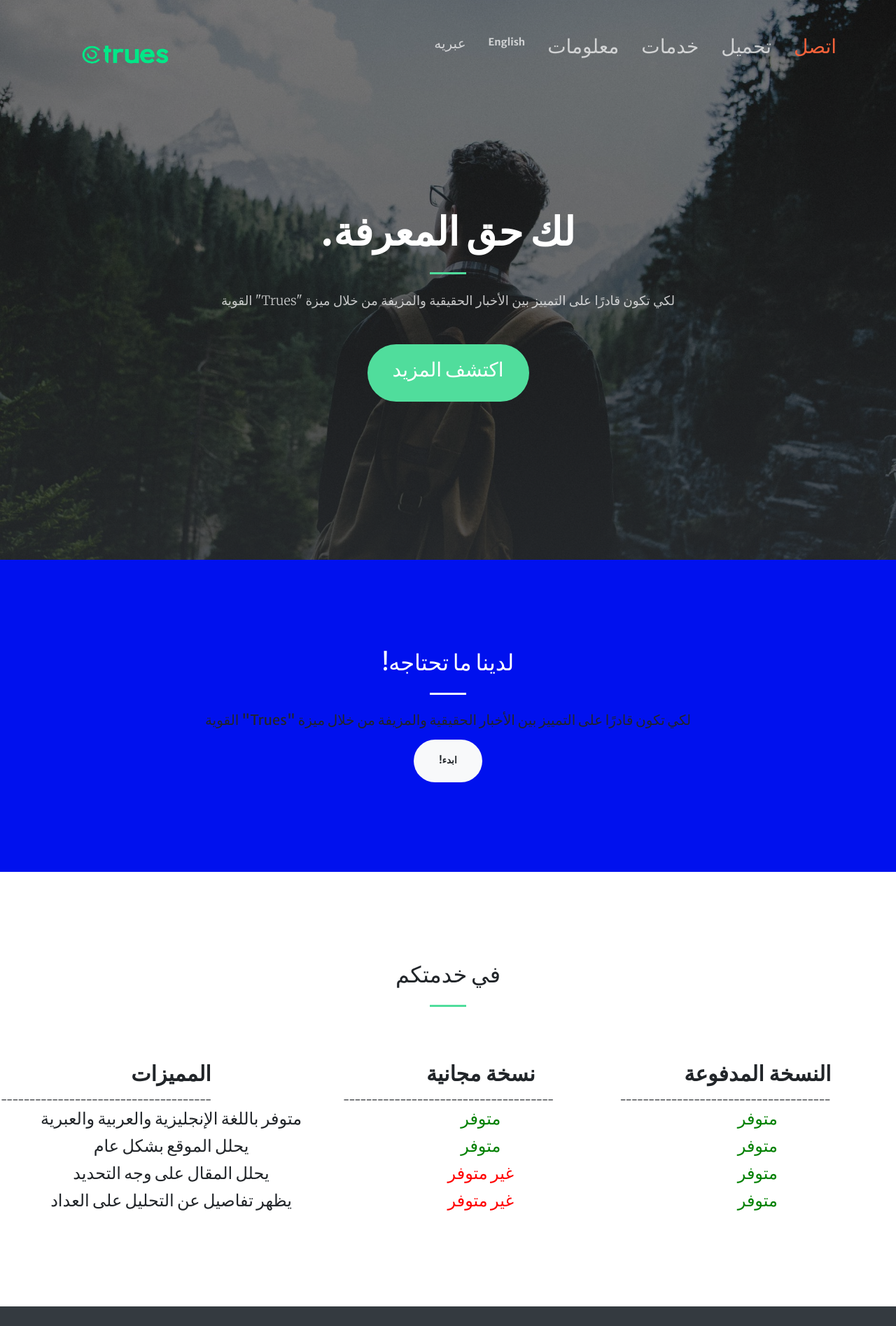
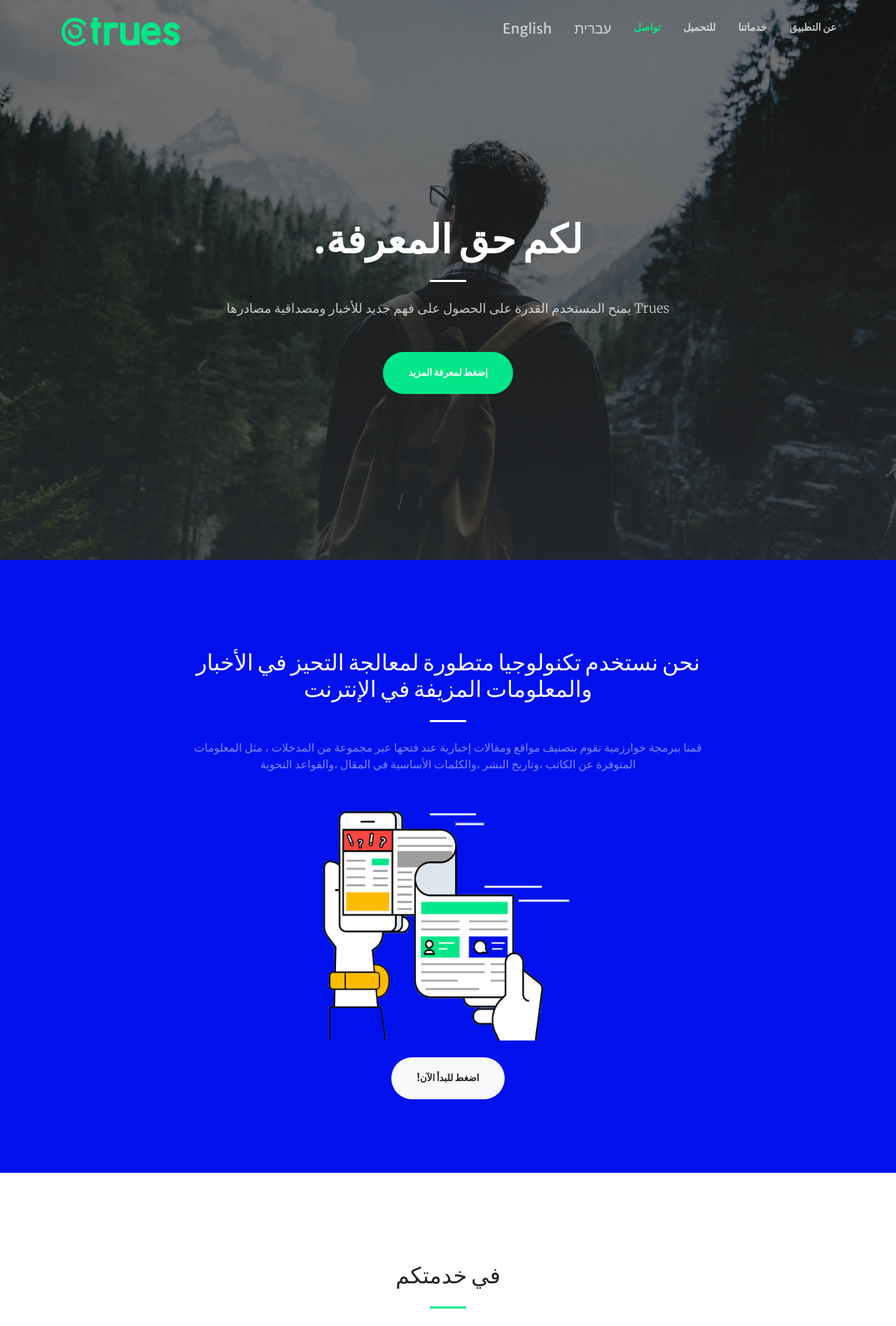
Before and after one commit to alice19-meet/Trues-1, a Flask app: page /ar in a window 1280 px wide. Shown: the top 1895 px of the page at 70% size. Run offline with Flask 2, Linux system fonts and the light colour scheme; some libraries are stand-ins or nearby versions.

Commit message:
ar and he

```diff
--- a/newwebiste/templates/arabicindex.html
+++ b/newwebiste/templates/arabicindex.html
@@ -10,17 +10,17 @@
 
   <link href="https://fonts.googleapis.com/css?family=Arvo|Open+Sans" rel="stylesheet">
   <!-- Font Awesome Icons -->
-  <link href="vendor/fontawesome-free/css/all.min.css" rel="stylesheet" type="text/css">
+  <link href="../static/vendor/fontawesome-free/css/all.min.css" rel="stylesheet" type="text/css">
 
   <!-- Google Fonts -->
   <link href="https://fonts.googleapis.com/css?family=Merriweather+Sans:400,700" rel="stylesheet">
   <link href='https://fonts.googleapis.com/css?family=Merriweather:400,300,300italic,400italic,700,700italic' rel='stylesheet' type='text/css'>
 
   <!-- Plugin CSS -->
-  <link href="vendor/magnific-popup/magnific-popup.css" rel="stylesheet">
+  <link href="../static/vendor/magnific-popup/magnific-popup.css" rel="stylesheet">
 
   <!-- Theme CSS - Includes Bootstrap -->
-  <link href="{{ url_for('static', filename='css/creative.min.css')}}" rel="stylesheet">
+  <link href="{{ url_for('static', filename='css/creative.css')}}" rel="stylesheet">
   <link rel="stylesheet" type="text/css" href="/static/style.css">
 </head>
 
@@ -29,29 +29,29 @@
   <!-- Navigation -->
   <nav class="navbar navbar-expand-lg navbar-light fixed-top py-3" id="mainNav">
     <div class="container">
-      <a href="#page-top" class="navbar-brand js-scroll-trigger"><img src="static/trues_logo.png" alt="trues logo" style="width:200px;height:100px;border:0;"></a>
+      <a href="#page-top" class="navbar-brand js-scroll-trigger"><img src="static/Green_Logo.png" alt="trues logo" style="width:174.8px;height:48.6px;border:0;"></a>
       <button class="navbar-toggler navbar-toggler-right" type="button" data-toggle="collapse" data-target="#navbarResponsive" aria-controls="navbarResponsive" aria-expanded="false" aria-label="Toggle navigation">
         <span class="navbar-toggler-icon"></span>
       </button>
       <div class="collapse navbar-collapse" id="navbarResponsive">
         <ul class="navbar-nav ml-auto my-2 my-lg-0">
           <li class="nav-item">
-            <a class="nav-link js-scroll-trigger"  href="/he"><h5>عبريه</h5></a>
+            <a class="nav-link js-scroll-trigger"  href="/"><h5>English</h5></a>
           </li>
           <li class="nav-item">
-            <a class="nav-link js-scroll-trigger"  href="/">English</a>
+            <a class="nav-link js-scroll-trigger" href="/he"><h5>עברית</h5></a>
           </li>
           <li class="nav-item">
-            <a class="nav-link js-scroll-trigger" href="#about"><h3>معلومات</h4></a>
+            <a class="nav-link js-scroll-trigger" href="#contact">تواصل</a>
           </li>
           <li class="nav-item">
-            <a class="nav-link js-scroll-trigger" href="#services"><h3>خدمات</h3></a>
+            <a class="nav-link js-scroll-trigger" href="#portfolio">للتحميل</a>
           </li>
           <li class="nav-item">
-            <a class="nav-link js-scroll-trigger" href="#portfolio"><h3>تحميل</h3></a>
+            <a class="nav-link js-scroll-trigger" href="#services">خدماتنا</a>
           </li>
           <li class="nav-item">
-            <a class="nav-link js-scroll-trigger" href="#contact"><h3>اتصل</h3></a>
+            <a class="nav-link js-scroll-trigger" href="#about">عن التطبيق</a>
           </li>
         </ul>
       </div>
@@ -63,12 +63,13 @@
     <div class="container h-100">
       <div class="row h-100 align-items-center justify-content-center text-center">
         <div class="col-lg-10 align-self-end">
-          <h1 class="text-uppercase text-white font-weight-bold">.لك حق المعرفة</h1>
-          <hr class="divider my-4">
+          <h1 class="text-uppercase text-white font-weight-bold">.لكم حق المعرفة</h1>
+          <hr class="divider green my-4">
         </div>
         <div class="col-lg-8 align-self-baseline">
-          <p class="text-white-75 font-weight-light mb-5">القوية "Trues" لكي تكون قادرًا على التمييز بين الأخبار الحقيقية والمزيفة من خلال ميزة</p>
-          <a class="btn btn-primary btn-xl js-scroll-trigger" href="#about"><h3>اكتشف المزيد</h3></a>
+          <p class="text-white-75 font-weight-light mb-5"> يمنح المستخدم القدرة على الحصول على فهم جديد للأخبار ومصداقية مصادرها Trues
+         </p>
+          <a class="btn btn-primary btn-xl js-scroll-trigger" href="#about">إضغط لمعرفة المزيد</a>
         </div>
       </div>
     </div>
@@ -79,10 +80,14 @@
     <div class="container">
       <div class="row justify-content-center">
         <div class="col-lg-8 text-center">
-          <h2 class="text-white mt-0">!لدينا ما تحتاجه</h2>
+          <h2 class="text-white mt-0"> نحن نستخدم تكنولوجيا متطورة لمعالجة التحيز في الأخبار والمعلومات المزيفة في الإنترنت </h2>
           <hr class="divider light my-4">
-          <p class="text-white-50 mb-4"><h5>القوية "Trues" لكي تكون قادرًا على التمييز بين الأخبار الحقيقية والمزيفة من خلال ميزة</h5></p>
-          <a class="btn btn-light btn-xl js-scroll-trigger" href="#services">!ابدء</a>
+          <p class="text-white-50 mb-4">قمنا ببرمجة خوارزمية تقوم بتصنيف مواقع ومقالات إخبارية عند فتحها عبر مجموعة من المدخلات ، مثل المعلومات المتوفرة عن الكاتب ،وتاريخ النشر ،والكلمات الأساسية في المقال ،والقواعد النحوية</p>
+          <br>
+          <img src="static/webFinal.png" alt="web img" style="height: 54%; width: 50%">
+          <br>
+          <br>
+          <a class="btn btn-light btn-xl js-scroll-trigger" href="#services">!اضغط للبدأ الآن</a>
         </div>
       </div>
     </div>
@@ -93,48 +98,56 @@
 
      <div class="container">
       <h2 class="text-center mt-0">في خدمتكم</h2>
-      <hr class="divider my-4">
-    </div>
-    <br>
-    <br>
- <table style="width:100%">
-  <tr>
-    <th class="title_table">المميزات</th>
-    <th class="title_table">نسخة مجانية</th>
-    <th class="title_table">النسخة المدفوعة</th>
-  </tr>
-  <tr>
-    <td>-------------------------------------</td>
-    <td>-------------------------------------</td>
-    <td>-------------------------------------</td>
-  </tr>
-  <tr>
-    <td class="headddd"><h4>متوفر باللغة الإنجليزية والعربية والعبرية</h4></td>
-    <td class="y"><h4>متوفر</h4></td>
-    <td class="y"><h4>متوفر</h4></td>
-  </tr>
-  <tr>
-    <td class="headddd"><h4>يحلل الموقع بشكل عام</h4></td>
-    <td class="y"><h4>متوفر</h4></td>
-    <td class="y"><h4>متوفر</h4></td>
-  </tr>
-  <tr>
-    <td class="headddd"><h4>يحلل المقال على وجه التحديد</h4></td>
-    <td class="n"><h4>غير متوفر</h4></td>
-    <td class="y"><h4>متوفر</h4></td>
-  </tr>
-  <tr>
-    <td class="headddd"><h4>يظهر تفاصيل عن التحليل على العداد</h4></td>
-    <td class="n"><h4>غير متوفر</h4></td>
-    <td class="y"><h4>متوفر</h4></td>
-  </tr>
-</table>
+  <hr class="dividering light my-4">
+      <div class="row">
+        <div class="col-lg-3 col-md-6 text-center">
+          <div class="mt-5">
+             <img src="static/data.png" alt="data" style="width:36%;height:36%;border:0;">
+             <br>
+            <br>
+            <br>
+
+            <h3 class="h4 mb-2">Sources Galore</h3>
+            <p class="text-muted mb-0"> قمنا بصنع قاعدة بيانات تحتوي على آلاف المواقع التي تم تحليلها بعناية تامة</p>
+          </div>
+        </div>
+        <div class="col-lg-3 col-md-6 text-center">
+          <div class="mt-5">
+            <img src="static/home.png" alt="home" style="width:40%;height:40%;border:0;">
+            <br>
+            <br>
+            <br>
+            <h3 class="h4 mb-2">Home Grown</h3>
+            <p class="text-muted mb-0">متوفرة باللغات المنطوقة في المنطقة. التكنولوجيا المصنوعة للناس ، من قبل الناس</p>
+          </div>
+        </div>
+        <div class="col-lg-3 col-md-6 text-center">
+          <div class="mt-5">
+            <img src="static/diverse.png" alt="diverse" style="width:36%;height:36%;border:0;">
+            <br>
+            <br>
+            <br>
+            <h3 class="h4 mb-2">Diverse</h3>
+            <p class="text-muted mb-0">تم صنع 'تروز' من قبل فريق متنوع الجنسيات لتقليل الانحياز وزيادة الدقة</p>
+          </div>
+        </div>
+        <div class="col-lg-3 col-md-6 text-center">
+          <div class="mt-5">
+            <img src="static/t.png" alt="time" style="width:40%;height:40%;border:0;">
+          <br>
+           <br>
+
+            <h3 class="h4 mb-2" >Time Saver</h3>
+            <p class="text-muted mb-0">نحن نحلل المقالات ونقيّم موثوقيتها -ونبين نقاط ضعفها ونقاط القوة - على الفور</p>
+          </div>
+        </div>
+      </div>
 </section>
   <!-- Portfolio Section -->
   <section id="portfolio" class="page-section bg-dark text-white">
   <div class="container text-center">
-      <h2 class="mb-4">!Chrome تحميل مجاني لنعلق على</h2>
-      <a class="btn btn-light btn-xl" href="https://chrome.google.com/webstore/detail/trues/aeiaibonicmbloblmpkcodhphljnafmg?hl=en&authuser=1">!التحميل الان</a>
+      <h2 class="mb-4">!Chrome متوفر الآن للتحميل على </h2>
+      <a class="btn btn-light btn-xl" href="https://chrome.google.com/webstore/detail/trues/aeiaibonicmbloblmpkcodhphljnafmg?hl=en&authuser=1">!إضغط للتحميل الآن</a>
     </div>
   </section>
 
@@ -145,10 +158,9 @@
     <div class="container">
       <div class="row justify-content-center">
         <div class="col-lg-8 text-center">
-          <h2 class="mt-0">!دعونا نبقا على اتصال!</h2>
-          <hr class="divider my-4">
-          <p class="text-muted mb-5"><h4>!بحاجة الى مساعدة او سؤال؟ اتصل بنا أو أرسل لنا رسالة بريد إلكتروني وسنعاود الاتصال بك في أقرب وقت ممكن</h4></p>
-          <br>
+          <h2 class="mt-0">!تواصلوا معنا الآن</h2>
+          <hr class="divider green my-4">
+          <p class="text-muted mb-5">!بحاجة الى مساعدة او سؤال؟ اتصل بنا أو أرسل لنا رسالة عبر بريدنا الإلكتروني وسنعاود الاتصال بك في أقرب وقت ممكن</p>
         </div>
       </div>
       <div class="row">
@@ -168,7 +180,7 @@
   <!-- Footer -->
   <footer class="bg-light py-5">
     <div class="container">
-      <div class="small text-center text-muted">Copyright &copy; 2019 - Trues</div>
+      <div class="small text-center text-muted">Copyright &copy; 2019 - Start Bootstrap</div>
     </div>
   </footer>
 
@@ -181,8 +193,8 @@
   <script src="{{url_for('static', filename='vendor/jquery-easing/jquery.easing.min.js')}}"></script>
 
   <!-- Custom scripts for this template -->
-  <script src="{{url_for('static', filename='js/creative.min.js')}}"></script>
-
+  <!-- <script src="{{url_for('static', filename='js/creative.min.js')}}"></script>  -->
+<script src="../static/js/creative.min.js"></script>
 </body>
 
 </html>
```
